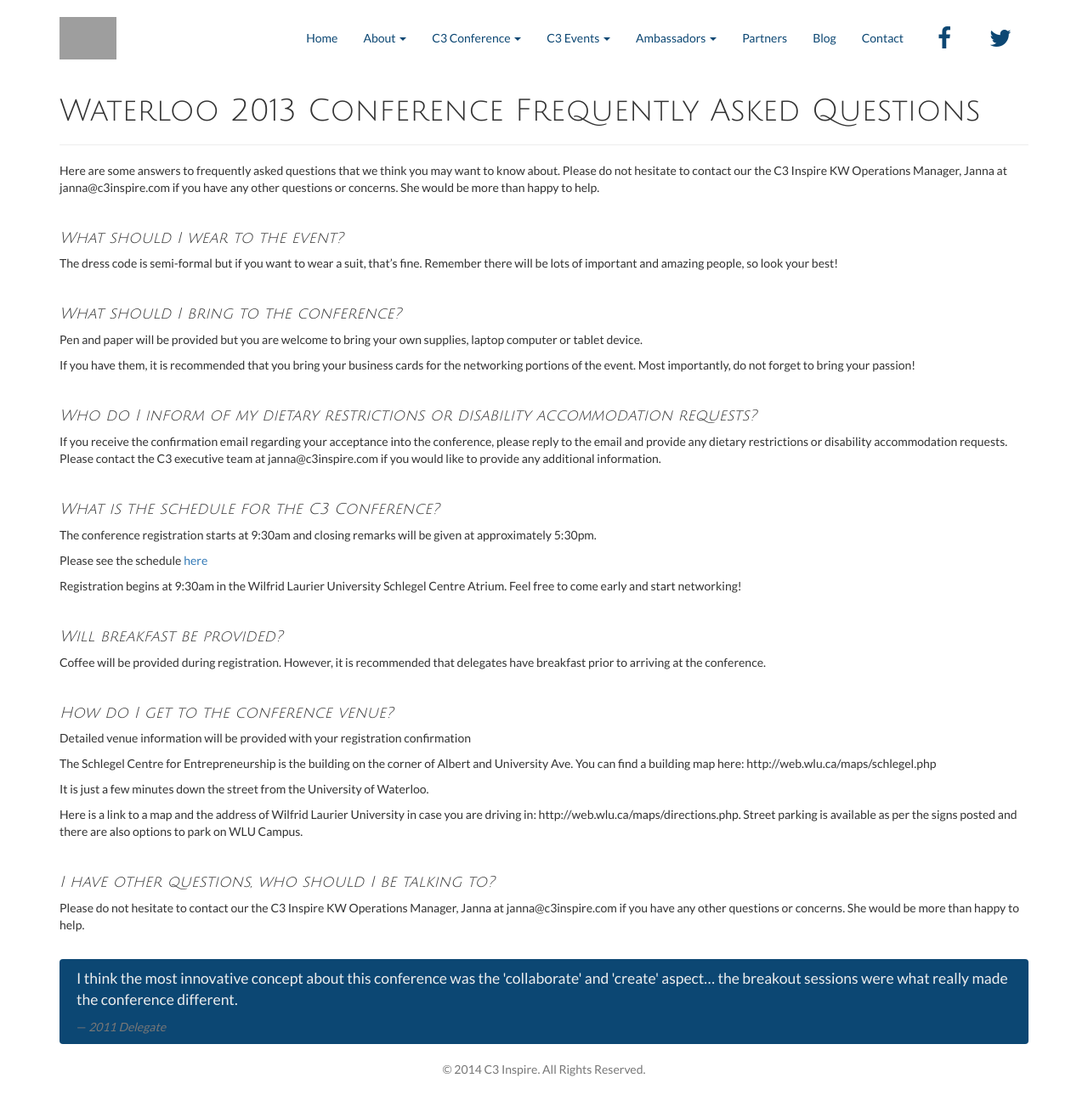
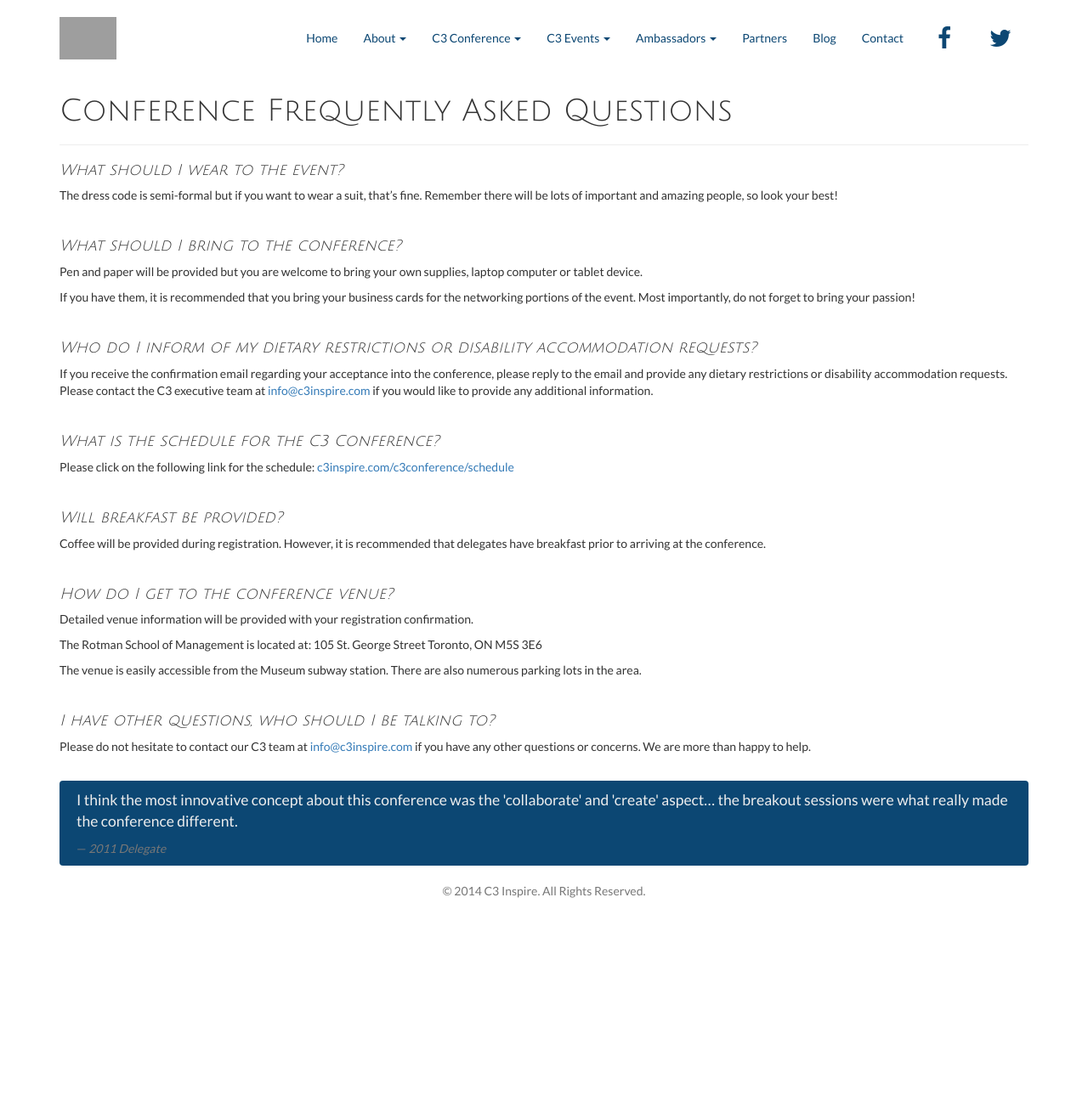
Before and after one commit to c3inspire/c3inspire.github.io, a Jekyll site: the page built from c3conference/faq.md, in a window 1280 px wide. Shown: the whole page at 85% size. Built offline with Jekyll 4.4.1, drawn with Linux system fonts in a browser that asks for light colours; nearby versions of some CDN libraries; Markdown is read by kramdown in place of the engine named in the settings; a script that is not in the unit is left out; after the commit the page ends 1079 px from its top, so only the background shows below that; grey boxes are pictures that could not be loaded.

Commit message:
Update conference FAQ page

```diff
--- a/c3conference/faq.md
+++ b/c3conference/faq.md
@@ -1,11 +1,7 @@
 ---
 layout: default
-title: Waterloo 2013 Conference Frequently Asked Questions
+title: Conference Frequently Asked Questions
 ---
-Here are some answers to frequently asked questions that we think you may want to know about. Please do not hesitate to contact our the C3 Inspire KW Operations Manager, Janna at janna@c3inspire.com if you have any other questions or concerns. She would be more than happy to help.
-
-<br>
-
 #### *What should I wear to the event?*
 
 The dress code is semi-formal but if you want to wear a suit, that’s fine. Remember there will be lots of important and amazing people, so look your best!
@@ -22,17 +18,14 @@
 
 #### *Who do I inform of my dietary restrictions or disability accommodation requests?*
 
-If you receive the confirmation email regarding your acceptance into the conference, please reply to the email and provide any dietary restrictions or disability accommodation requests. Please contact the C3 executive team at janna@c3inspire.com if you would like to provide any additional information.
+If you receive the confirmation email regarding your acceptance into the conference, please reply to the email and provide any dietary restrictions or disability accommodation requests. Please contact the C3 executive team at [info@c3inspire.com](mailto:info@c3inspire.com) if you would like to provide any additional information.
 
 <br>
 
 #### *What is the schedule for the C3 Conference?*
 
-The conference registration starts at 9:30am and closing remarks will be given at approximately 5:30pm.
-
-Please see the schedule [here](/c3conference/waterloo2013/schedule)
-
-Registration begins at 9:30am in the Wilfrid Laurier University Schlegel Centre Atrium. Feel free to come early and start networking!
+Please click on the following link for the schedule:
+[c3inspire.com/c3conference/schedule](/c3conference/schedule)
 
 <br>
 
@@ -44,16 +37,16 @@
 
 #### *How do I get to the conference venue?*
 
-Detailed venue information will be provided with your registration confirmation
+Detailed venue information will be provided with your registration confirmation.
 
-The Schlegel Centre for Entrepreneurship is the building on the corner of Albert and University Ave. You can find a building map here: http://web.wlu.ca/maps/schlegel.php
+The Rotman School of Management is located at:
+105 St. George Street
+Toronto, ON M5S 3E6
 
-It is just a few minutes down the street from the University of Waterloo.
-
-Here is a link to a map and the address of Wilfrid Laurier University in case you are driving in: http://web.wlu.ca/maps/directions.php. Street parking is available as per the signs posted and there are also options to park on WLU Campus.
+The venue is easily accessible from the Museum subway station. There are also numerous parking lots in the area.
 
 <br>
 
 #### *I have other questions, who should I be talking to?*
 
-Please do not hesitate to contact our the C3 Inspire KW Operations Manager, Janna at janna@c3inspire.com if you have any other questions or concerns. She would be more than happy to help.
+Please do not hesitate to contact our C3 team at [info@c3inspire.com](mailto:info@c3inspire.com) if you have any other questions or concerns. We are more than happy to help.
```
